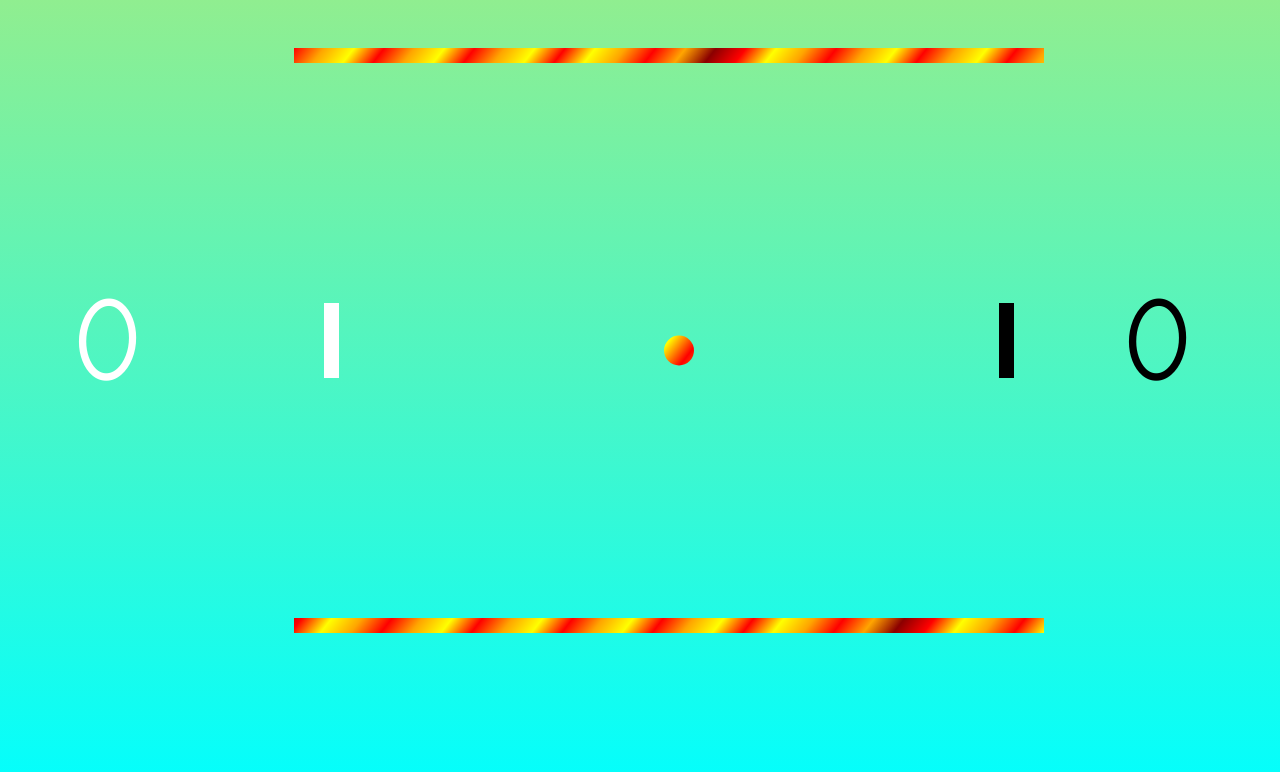
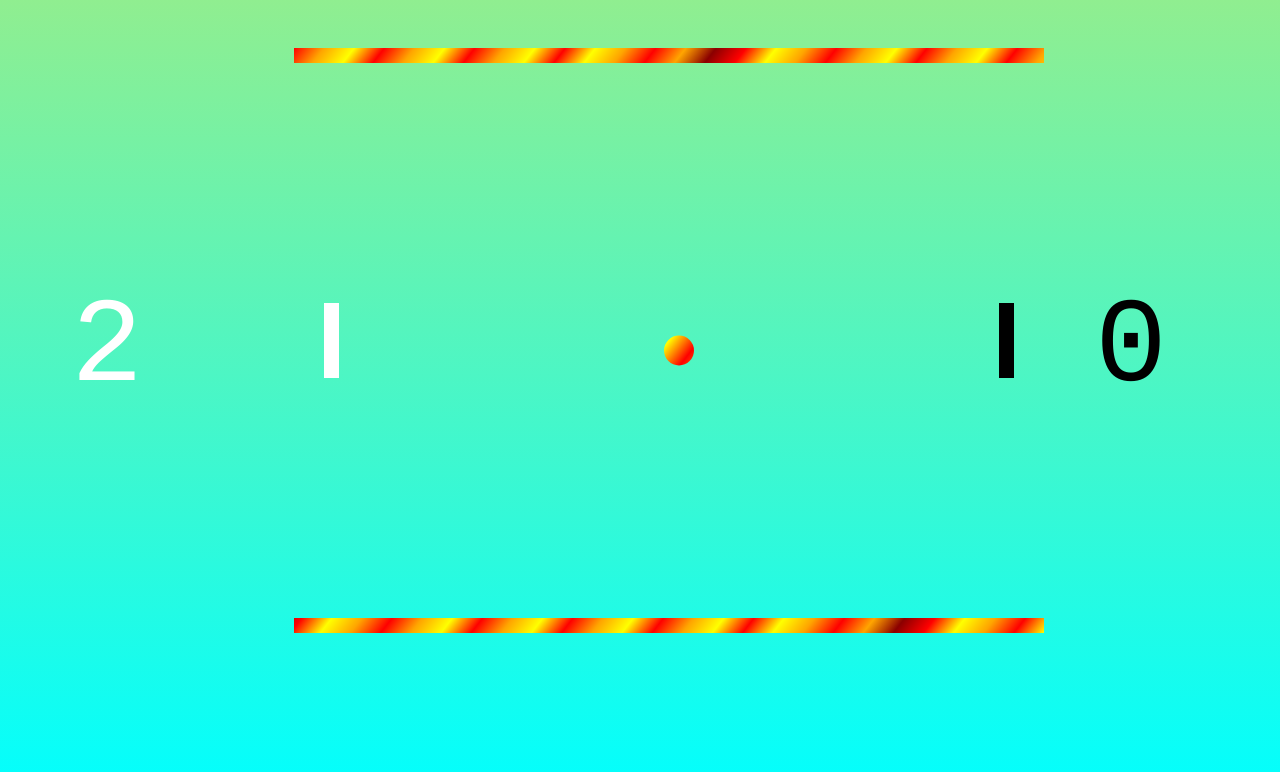
Before and after one commit to ahampriyanshu/gonewz, a plain HTML site: page index.html in a window 1280 px wide. Drawn offline with Linux system fonts and the light colour scheme.

Commit message:
Update index.html

```diff
--- a/index.html
+++ b/index.html
@@ -31,8 +31,8 @@
 <body>
 
 <canvas width="750" height="585" id="game" style="position: absolute; left: 23%;top:6%;"></canvas>
-<canvas width="150" height="170" id="score2" style="position: absolute; left: 86%;top:30%;"></canvas>
-<canvas width="150" height="170" id="score1" style="position: absolute; left: 4%;top:30%;"></canvas>
+<canvas width="200" height="200" id="score2" style="position: absolute; left: 84%;top:30%;"></canvas>
+<canvas width="200" height="200" id="score1" style="position: absolute; left: 4%;top:30%;"></canvas>
 
 <script
 type="text/javascript">
@@ -137,76 +137,71 @@ function loop() {
     ball.x = rightPaddle.x - ball.width;
   }
 
-   if(  ball.x > canvas.width  && !ball.resetting){
+   if(  ball.x > canvas.width ){
         scoreleft++;
 
     }
-  if(  ball.x < 0  && !ball.resetting){
+  if(  ball.x < 0 ){
         scoreright++;
 
     }
-  ro = context.createLinearGradient(0,0,750,585);
-  ro.addColorStop(0,"red");
-  ro.addColorStop(0.025,"orange");
-  ro.addColorStop(0.050,"yellow");
-  ro.addColorStop(0.075,"red");
-  ro.addColorStop(0.100,"orange");
-  ro.addColorStop(0.125,"yellow");
-  ro.addColorStop(0.150,"red");
-  ro.addColorStop(0.175,"orange");
-  ro.addColorStop(0.200,"yellow");
-  ro.addColorStop(0.225,"red");
-  ro.addColorStop(0.250,"yellow");
-  ro.addColorStop(0.275,"orange");
-  ro.addColorStop(0.300,"red");
-  ro.addColorStop(0.325,"orange");
-  ro.addColorStop(0.350,"darkred");
-  ro.addColorStop(0.375,"red");
-  ro.addColorStop(0.400,"yellow");
-  ro.addColorStop(0.425,"orange");
-  ro.addColorStop(0.450,"red");
-  ro.addColorStop(0.475,"orange");
-  ro.addColorStop(0.500,"yellow");
-  ro.addColorStop(0.525,"red");
-  ro.addColorStop(0.550,"orange");
-  ro.addColorStop(0.575,"yellow");
-  ro.addColorStop(0.600,"red");
-  ro.addColorStop(0.625,"orange");
-  ro.addColorStop(0.650,"yellow");
-  ro.addColorStop(0.675,"red");
-  ro.addColorStop(0.700,"orange");
-  ro.addColorStop(0.725,"yellow");
-  ro.addColorStop(0.750,"red");
-  ro.addColorStop(0.775,"yellow");
-  ro.addColorStop(0.800,"orange");
-  ro.addColorStop(0.825,"red");
-  ro.addColorStop(0.850,"orange");
-  ro.addColorStop(0.875,"darkred");
-  ro.addColorStop(0.900,"red");
-  ro.addColorStop(0.925,"yellow");
-  ro.addColorStop(0.950,"orange");
-  ro.addColorStop(0.975,"red");
-  ro.addColorStop(1,"yellow");
+
+  roen = context.createLinearGradient(0,0,750,585);
+  roen.addColorStop(0,"red");
+  roen.addColorStop(0.025,"orange");
+  roen.addColorStop(0.050,"yellow");
+  roen.addColorStop(0.075,"red");
+  roen.addColorStop(0.100,"orange");
+  roen.addColorStop(0.125,"yellow");
+  roen.addColorStop(0.150,"red");
+  roen.addColorStop(0.175,"orange");
+  roen.addColorStop(0.200,"yellow");
+  roen.addColorStop(0.225,"red");
+  roen.addColorStop(0.250,"yellow");
+  roen.addColorStop(0.275,"orange");
+  roen.addColorStop(0.300,"red");
+  roen.addColorStop(0.325,"orange");
+  roen.addColorStop(0.350,"darkred");
+  roen.addColorStop(0.375,"red");
+  roen.addColorStop(0.400,"yellow");
+  roen.addColorStop(0.425,"orange");
+  roen.addColorStop(0.450,"red");
+  roen.addColorStop(0.475,"orange");
+  roen.addColorStop(0.500,"yellow");
+  roen.addColorStop(0.525,"red");
+  roen.addColorStop(0.550,"orange");
+  roen.addColorStop(0.575,"yellow");
+  roen.addColorStop(0.600,"red");
+  roen.addColorStop(0.625,"orange");
+  roen.addColorStop(0.650,"yellow");
+  roen.addColorStop(0.675,"red");
+  roen.addColorStop(0.700,"orange");
+  roen.addColorStop(0.725,"yellow");
+  roen.addColorStop(0.750,"red");
+  roen.addColorStop(0.775,"yellow");
+  roen.addColorStop(0.800,"orange");
+  roen.addColorStop(0.825,"red");
+  roen.addColorStop(0.850,"orange");
+  roen.addColorStop(0.875,"darkred");
+  roen.addColorStop(0.900,"red");
+  roen.addColorStop(0.925,"yellow");
+  roen.addColorStop(0.950,"orange");
+  roen.addColorStop(0.975,"red");
+  roen.addColorStop(1,"yellow");
   context.beginPath();
   context.arc(ball.x,ball.y, grid,0,Math.PI*2);
-  context.fillStyle = ro;
+  context.fillStyle = roen;
   context.fill();
   context.closePath();
   context.fillRect(0, 0, canvas.width, grid);
   context.fillRect(0, canvas.height - grid, canvas.width, canvas.height);
 
-  bro = context.createLinearGradient(0,0,150,170);
-  bro.addColorStop(0,"cyan");
-  bro.addColorStop(0.25,"lightgreen");
-  bro.addColorStop(0.50,"blue");
-  bro.addColorStop(0.75,"red");
-  bro.addColorStop(1,"pink");
   s2b.fillStyle = "black";
-  s2b.font = 'normal 120px comic sans MS'
-  s2b.fillText(scoreright/24,20,140);
+  s2b.font = 'normal 120px courier'
+  s2b.fillText(Math.floor(scoreright/25),20,140);
   s1b.fillStyle = "white";
-  s1b.font = 'normal 120px comic sans MS'
-  s1b.fillText(Math.floor(scoreleft/24),20,140);
+  s1b.font = 'normal 120px courier'
+  s1b.fillText(Math.floor(scoreleft/25),20,140);
 
 }
 document.addEventListener('keydown', function(e) {
```
